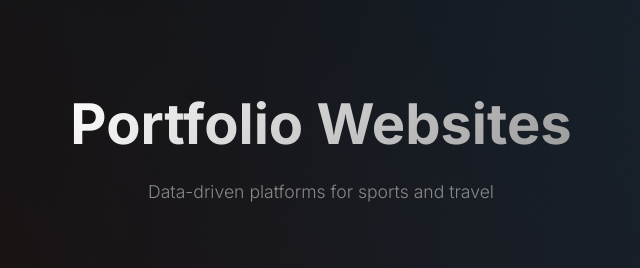
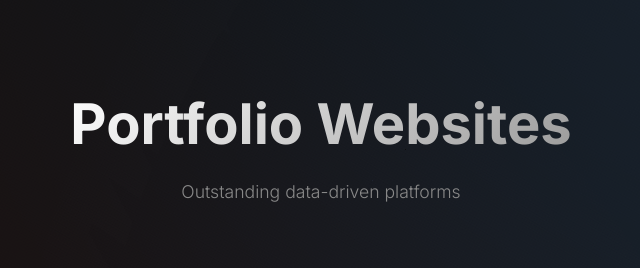
Before and after one commit to pavelfedorov1/portfolio_websites, a plain HTML site: page index.html in a window 1280 px wide. Shown: the top 268 px of the page, 319-959 px from the left. Drawn offline with Linux system fonts and the light colour scheme.

Commit message:
Update subtitle
Co-Authored-By: Claude Sonnet 5.5 <noreply@anthropic.com>

```diff
--- a/index.html
+++ b/index.html
@@ -449,7 +449,7 @@
   <div class="container">
     <header>
       <h1>Portfolio Websites</h1>
-      <p class="subtitle">Data-driven platforms for sports and travel</p>
+      <p class="subtitle">Outstanding data-driven platforms</p>
     </header>
 
     <div class="websites-grid">
```
